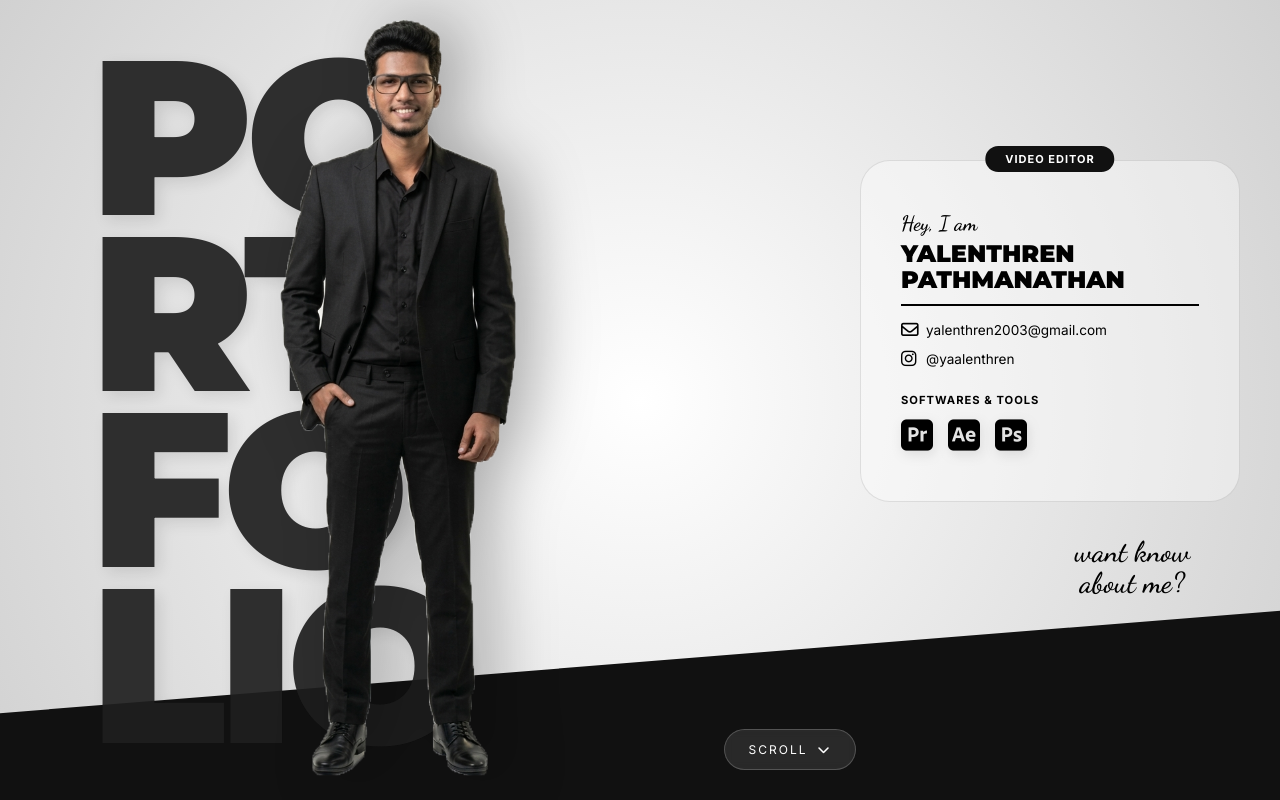
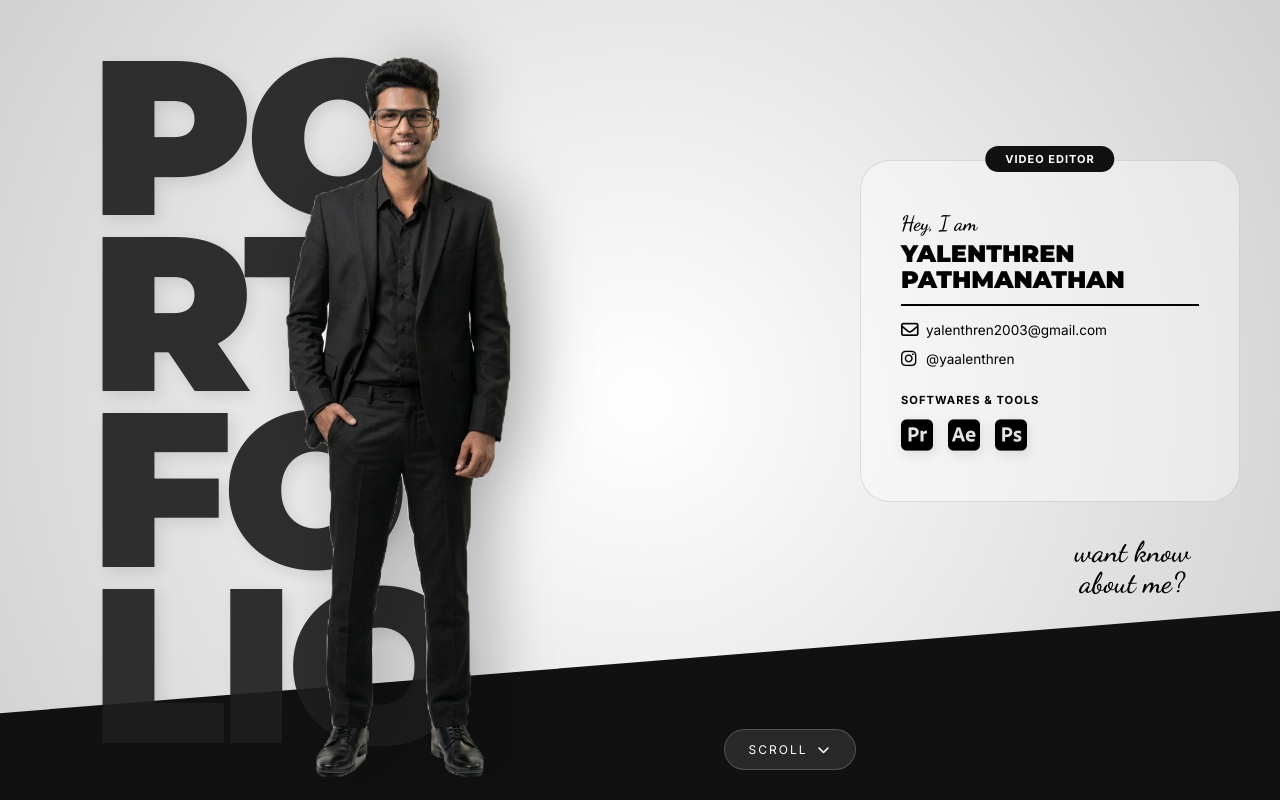
Before and after one commit to Yaalenthren/Video-Editor-Portfolio-Page, a plain HTML site: page index.html in a window 1280 px wide. Shown: the top 800 px of the page. Drawn offline with Linux system fonts and the light colour scheme.

Commit message:
Adjust height of element in index.html

```diff
--- a/index.html
+++ b/index.html
@@ -71,7 +71,7 @@
             left: 10px;
             bottom: 0;
             width: 700px;
-            height: 840px;
+            height: 800px;
             z-index: 10;
             display: flex;
             align-items: flex-end;
```
